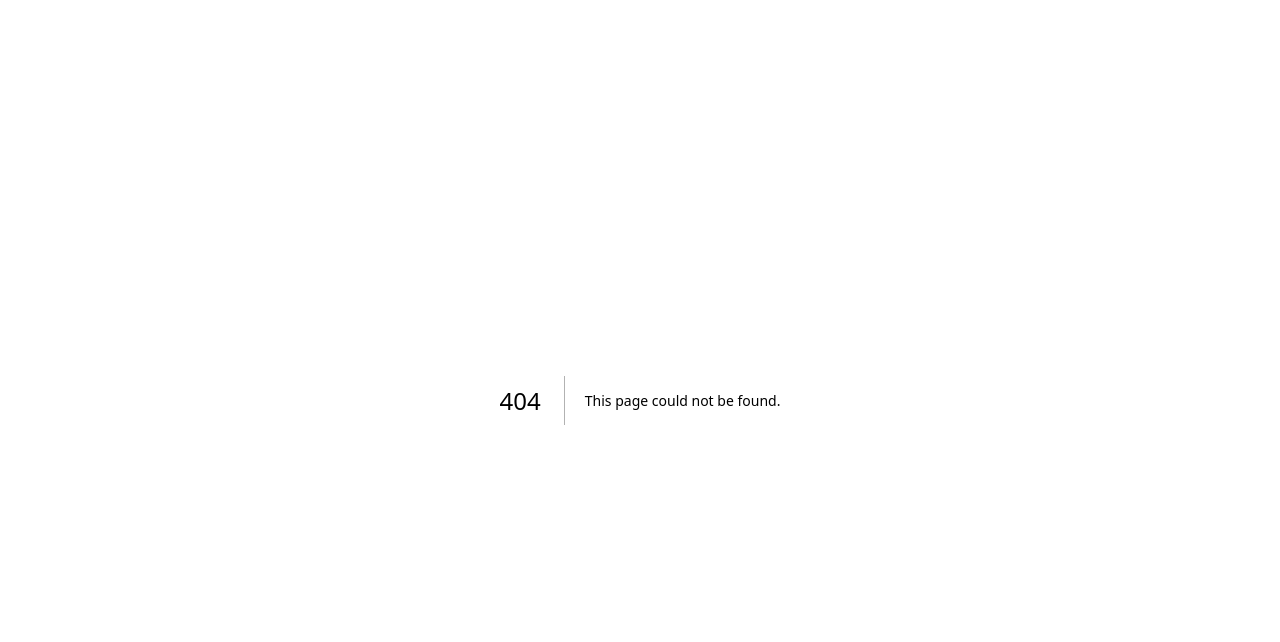
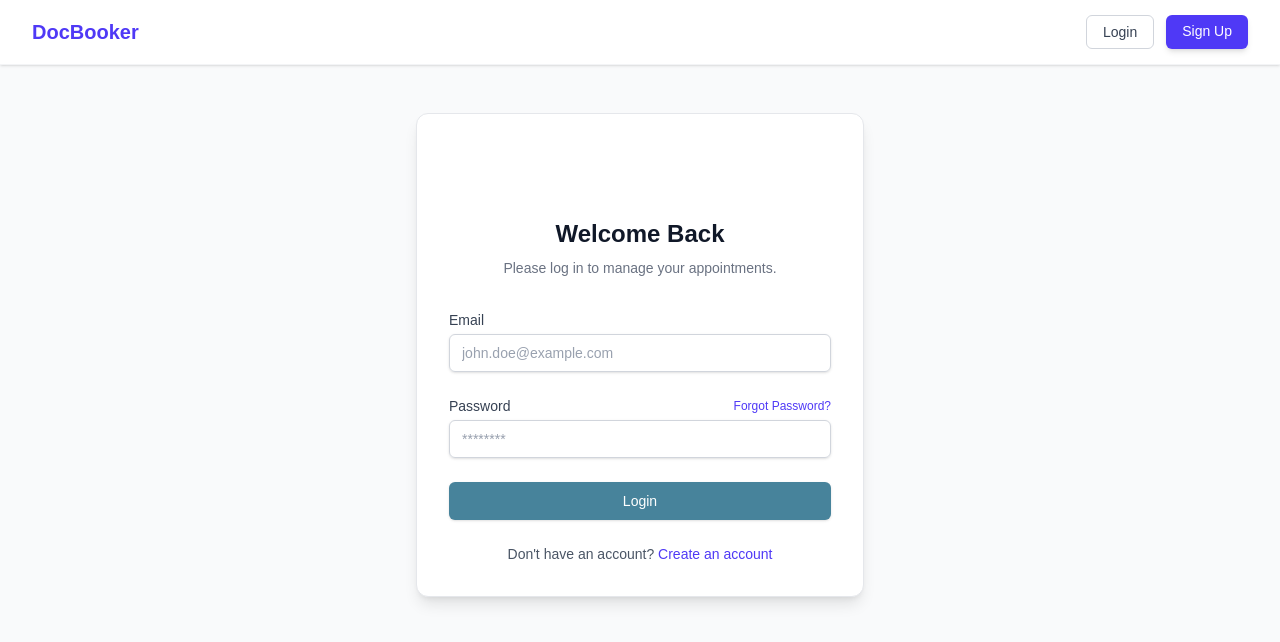
Before and after one commit to collengine/my-medical-reservation-app, a Next.js app: page /login in a window 1280 px wide. Before the commit this address had no page. Shown: the top 642 px of the page. Built offline with nearby package versions, Linux system fonts and the light colour scheme.

Commit message:
finished the login page

```diff
--- a/components/Header.tsx
+++ b/components/Header.tsx
@@ -10,7 +10,7 @@ export default function Header() {
           {/* Logo */}
           <Link href="/" className="flex items-center space-x-2">
             <span className="text-xl font-bold text-gray-900">
-            <Image
+              <Image
                 src={heroImageUrl}
                 alt="Doctor and Patient booking appointment"
                 width={128}
@@ -34,12 +34,20 @@ export default function Header() {
 
           {/* Action Buttons */}
           <div className="flex items-center space-x-2 text-sm font-medium">
-            <button className="text-gray-600 hover:text-indigo-600 px-3 py-1">
-              Login
-            </button>
-            <button className="px-4 py-1.5 bg-indigo-600 text-white rounded-md hover:bg-indigo-700 transition duration-150 shadow-md">
-              Sign Up
-            </button>
+
+            <div className="flex items-center space-x-2 text-sm font-medium">
+              {/* The Login Button/Link is now pointing to the new page */}
+              <Link
+                href="/login"
+                className="px-4 py-1.5 border border-gray-300 text-gray-700 rounded-md hover:bg-gray-50 transition" // Applying styling from the new login page header
+              >
+                Login
+              </Link>
+
+              <Link href="/signup" className="px-4 py-1.5 bg-indigo-600 text-white rounded-md hover:bg-indigo-700 transition duration-150 shadow-md">
+                Sign Up
+              </Link>
+            </div>
           </div>
         </div>
       </div>
--- /dev/null
+++ b/pages/login/index.tsx
@@ -0,0 +1,127 @@
+// app/login/page.tsx
+
+import Link from 'next/link';
+import Image from 'next/image';
+
+export default function LoginPage() {
+
+  // NOTE: Assuming you have a logo image saved in /public/images/docbooker-logo.png
+  // Replace the image source with your actual logo component or image path if different.
+  const logoUrl = "/images/docbooker-logo.png";
+
+  const handleLogin = (e: React.FormEvent) => {
+    e.preventDefault();
+    // 1. Get form data (e.g., Email and Password)
+    // 2. Perform validation
+    // 3. Send data to your API route or backend service
+    // 4. On success, redirect the user to their dashboard
+    console.log("Login button clicked. Implement form submission logic here.");
+  };
+
+  return (
+    <div className="min-h-screen bg-gray-50">
+
+      {/* --- Header (Minimal) --- */}
+      <header className="bg-white border-b border-gray-100 shadow-sm">
+        <div className="max-w-7xl mx-auto px-4 sm:px-6 lg:px-8 h-16 flex justify-between items-center">
+          <Link href="/" className="text-xl font-bold text-gray-900">
+            {/* Replace with your actual logo */}
+            <span className="text-xl font-bold text-indigo-600 flex items-center">
+              DocBooker
+            </span>
+          </Link>
+          <div className="flex space-x-3">
+            <Link href="/login" className="px-4 py-1.5 border border-gray-300 text-sm font-medium rounded-md text-gray-700 hover:bg-gray-50 transition">
+              Login
+            </Link>
+            <Link href="/signup" className="px-4 py-1.5 bg-indigo-600 text-white text-sm font-medium rounded-md hover:bg-indigo-700 transition shadow-md">
+              Sign Up
+            </Link>
+          </div>
+        </div>
+      </header>
+
+      {/* --- Login Form Container --- */}
+      <div className="flex flex-col items-center justify-center py-12 sm:px-6 lg:px-8">
+        <div className="w-full max-w-md bg-white p-8 border border-gray-200 rounded-xl shadow-lg">
+
+          {/* Logo and Header Text */}
+          <div className="flex flex-col items-center">
+            {/* If using the image I generated, use this div: */}
+            <div className="relative h-10 w-40 mb-4">
+               {/* NOTE: If you use the image, uncomment the Image component */}
+               {/* <Image src={logoUrl} alt="DocBooker Logo" layout="fill" objectFit="contain" /> */}
+            </div>
+
+            <h2 className="text-2xl font-bold text-gray-900 mt-4">
+              Welcome Back
+            </h2>
+            <p className="mt-2 text-sm text-gray-500 text-center">
+              Please log in to manage your appointments.
+            </p>
+          </div>
+
+          {/* Form */}
+          <form className="mt-8 space-y-6" onSubmit={handleLogin}>
+            <div>
+              <label htmlFor="email" className="block text-sm font-medium text-gray-700">
+                Email
+              </label>
+              <div className="mt-1">
+                <input
+                  id="email"
+                  name="email"
+                  type="email"
+                  required
+                  placeholder="john.doe@example.com"
+                  className="appearance-none block w-full px-3 py-2 border border-gray-300 rounded-md shadow-sm placeholder-gray-400 focus:outline-none focus:ring-indigo-500 focus:border-indigo-500 sm:text-sm"
+                />
+              </div>
+            </div>
+
+            <div>
+              <div className="flex justify-between items-center">
+                <label htmlFor="password" className="block text-sm font-medium text-gray-700">
+                  Password
+                </label>
+                <Link href="#" className="text-xs font-medium text-indigo-600 hover:text-indigo-500">
+                  Forgot Password?
+                </Link>
+              </div>
+              <div className="mt-1">
+                <input
+                  id="password"
+                  name="password"
+                  type="password"
+                  required
+                  placeholder="********"
+                  className="appearance-none block w-full px-3 py-2 border border-gray-300 rounded-md shadow-sm placeholder-gray-400 focus:outline-none focus:ring-indigo-500 focus:border-indigo-500 sm:text-sm"
+                />
+              </div>
+            </div>
+
+            <div>
+              <button
+                type="submit"
+                className="w-full flex justify-center py-2 px-4 border border-transparent rounded-md shadow-sm text-sm font-medium text-white bg-indigo-600 hover:bg-indigo-700 focus:outline-none focus:ring-2 focus:ring-offset-2 focus:ring-indigo-500 transition duration-150"
+                style={{ backgroundColor: '#47839b' }} // Custom color to match the design
+              >
+                Login
+              </button>
+            </div>
+          </form>
+
+          {/* No account link */}
+          <div className="mt-6 text-center text-sm">
+            <p className="text-gray-600">
+              Don't have an account?{' '}
+              <Link href="/signup" className="font-medium text-indigo-600 hover:text-indigo-500">
+                Create an account
+              </Link>
+            </p>
+          </div>
+        </div>
+      </div>
+    </div>
+  );
+}
```
